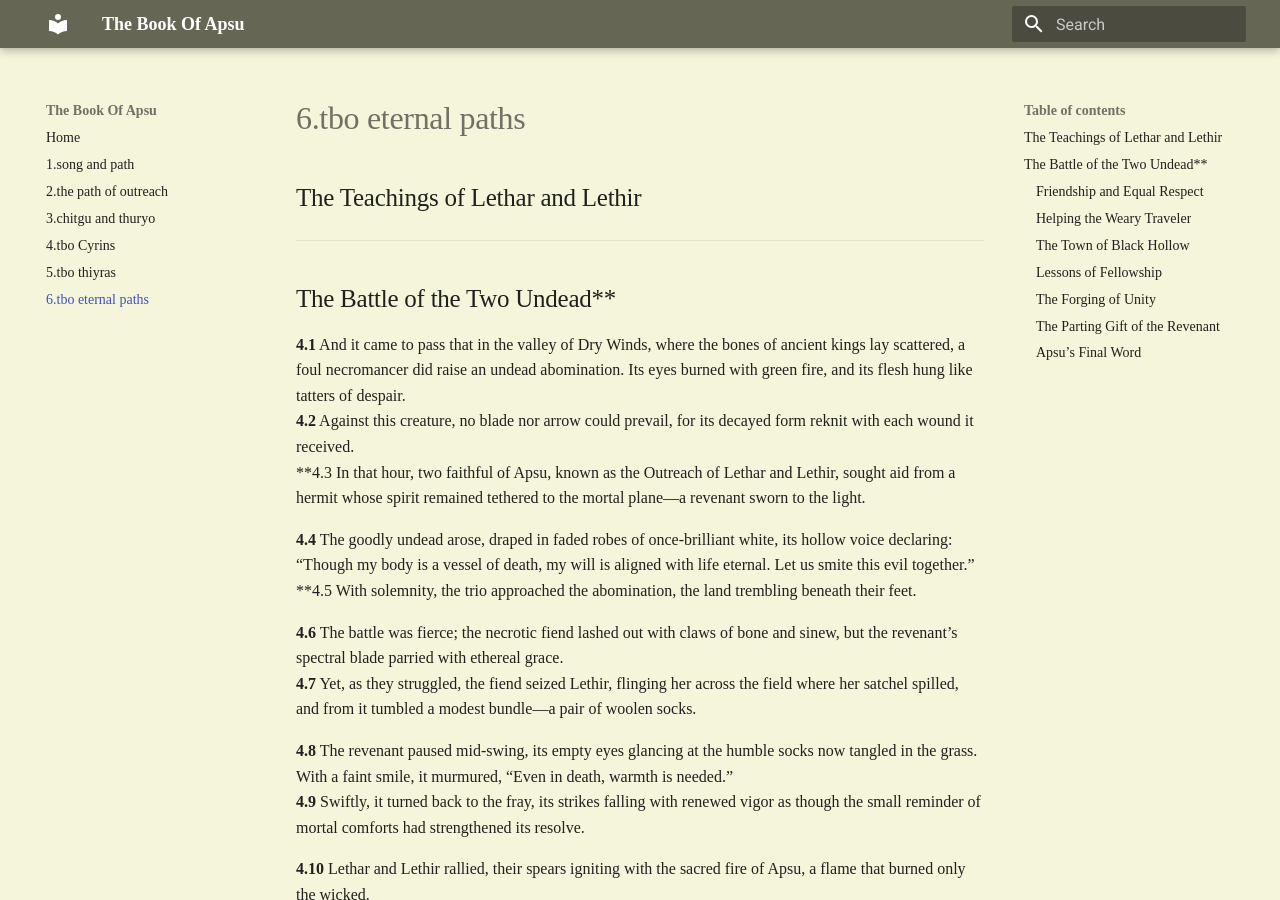
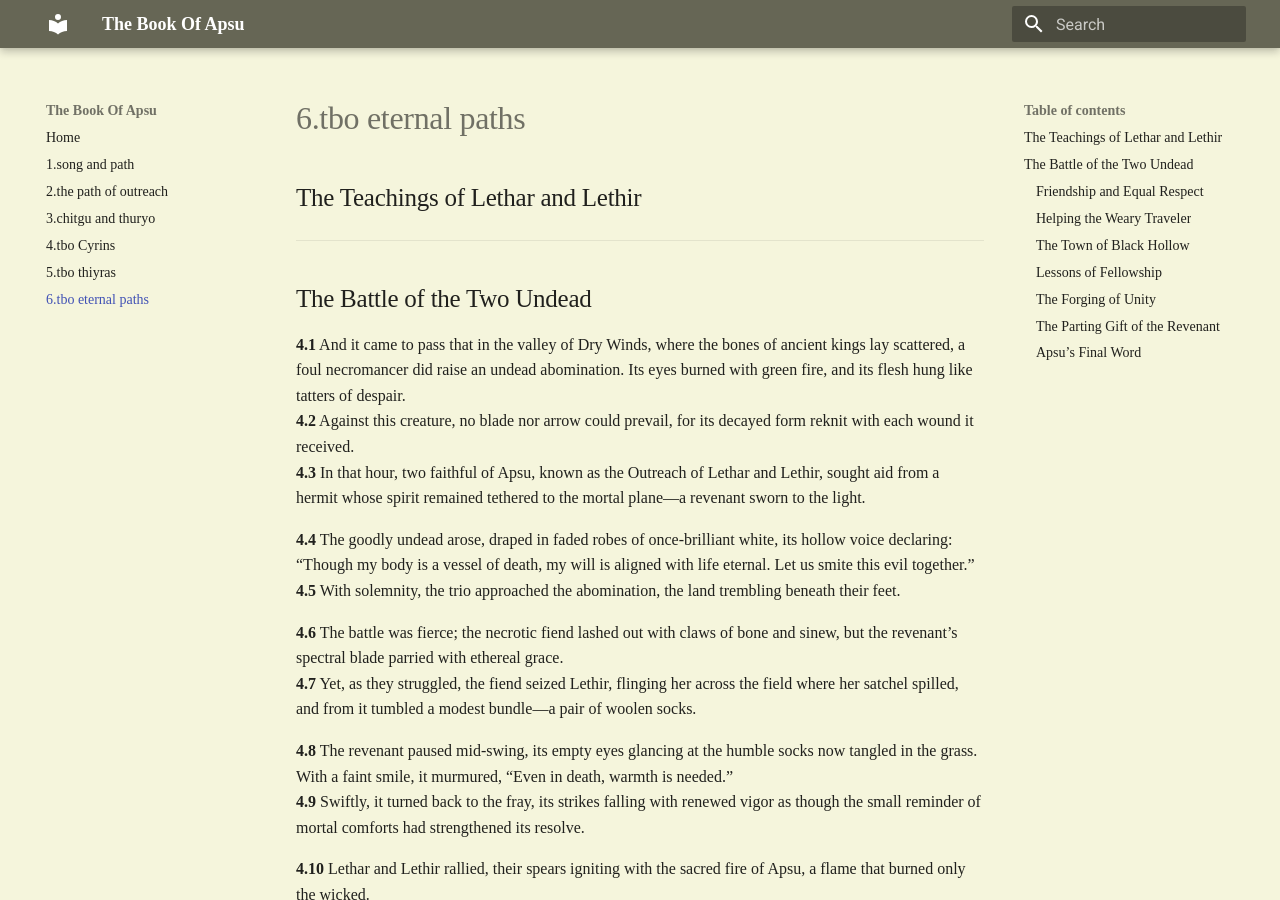
Before and after one commit to RollForCode/TheBookOfApsu, an MkDocs documentation site: the page built from docs/6.tbo_eternal_paths.md, in a window 1280 px wide and 900 px high. Built offline with MkDocs 1.6.1 and Material for MkDocs 9.7.7, drawn with Linux system fonts in a browser that asks for light colours.

Commit message:
md fixes

```diff
--- a/docs/6.tbo_eternal_paths.md
+++ b/docs/6.tbo_eternal_paths.md
@@ -1,14 +1,14 @@
 ## The Teachings of Lethar and Lethir
 
 ---
-## The Battle of the Two Undead**
+## The Battle of the Two Undead
 
 **4.1** And it came to pass that in the valley of Dry Winds, where the bones of ancient kings lay scattered, a foul necromancer did raise an undead abomination. Its eyes burned with green fire, and its flesh hung like tatters of despair.
 **4.2** Against this creature, no blade nor arrow could prevail, for its decayed form reknit with each wound it received.
-**4.3 In that hour, two faithful of Apsu, known as the Outreach of Lethar and Lethir, sought aid from a hermit whose spirit remained tethered to the mortal plane—a revenant sworn to the light.
+**4.3** In that hour, two faithful of Apsu, known as the Outreach of Lethar and Lethir, sought aid from a hermit whose spirit remained tethered to the mortal plane—a revenant sworn to the light.
 
 **4.4** The goodly undead arose, draped in faded robes of once-brilliant white, its hollow voice declaring: “Though my body is a vessel of death, my will is aligned with life eternal. Let us smite this evil together.”
-**4.5 With solemnity, the trio approached the abomination, the land trembling beneath their feet.
+**4.5** With solemnity, the trio approached the abomination, the land trembling beneath their feet.
 
 **4.6** The battle was fierce; the necrotic fiend lashed out with claws of bone and sinew, but the revenant’s spectral blade parried with ethereal grace.
 **4.7** Yet, as they struggled, the fiend seized Lethir, flinging her across the field where her satchel spilled, and from it tumbled a modest bundle—a pair of woolen socks.
```
